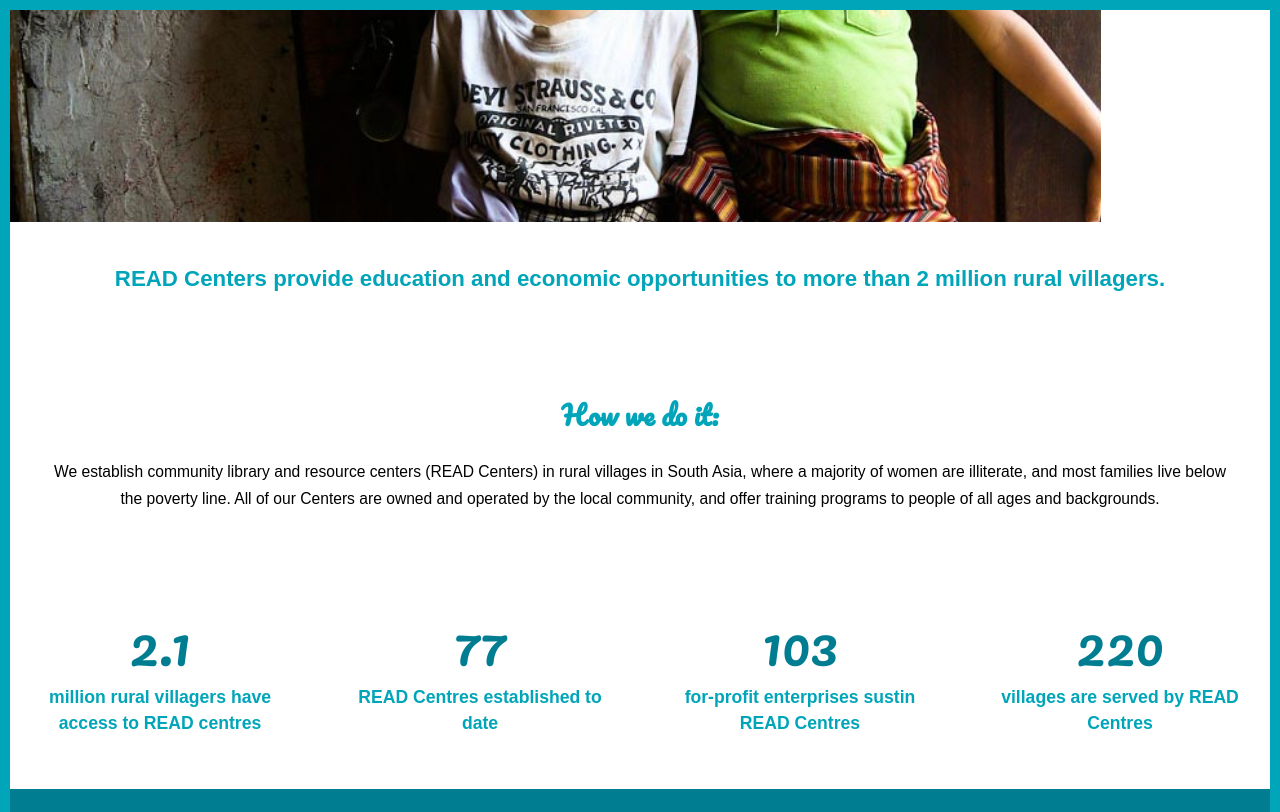
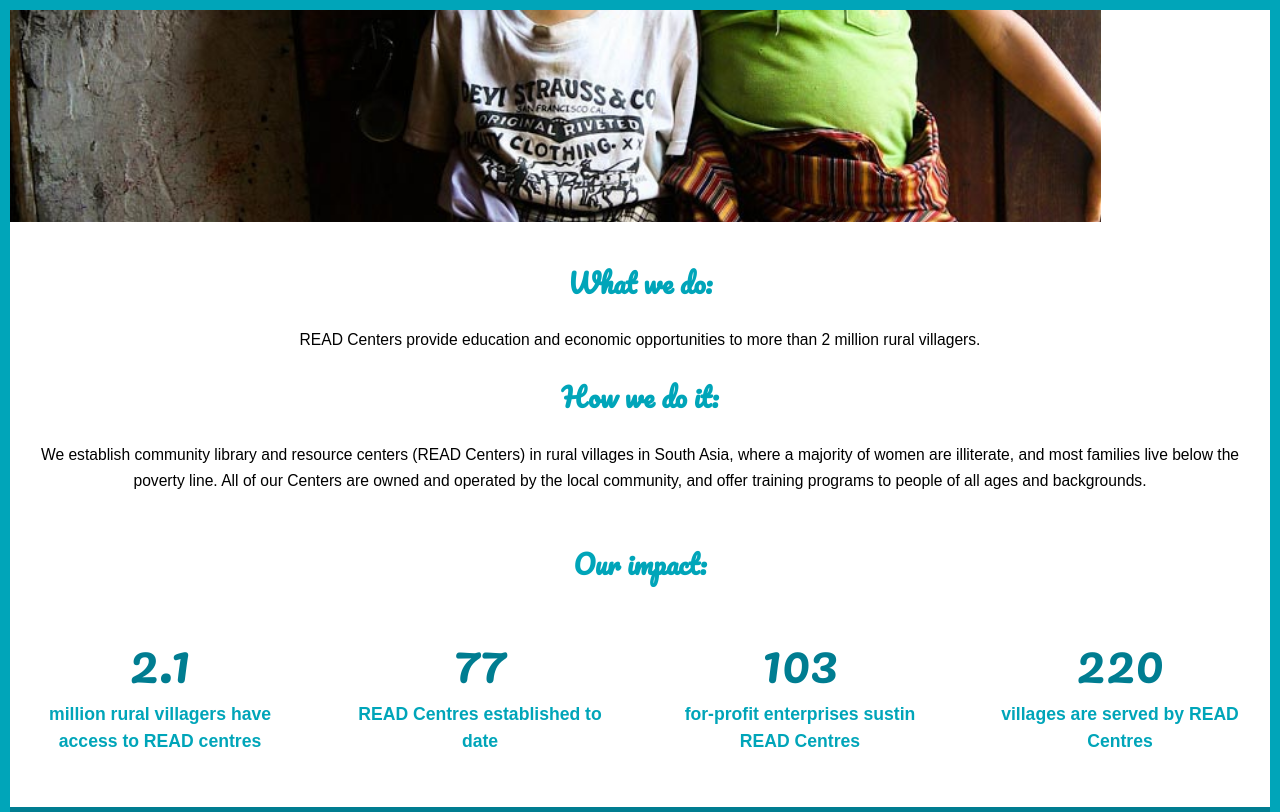
Before and after one commit to trac0040/non-for-profit, a Jekyll site: the page built from index.html, in a window 1280 px wide and 900 px high, scrolled down 370 px, cut to the strip 0-812 px from the top of the window. Built offline with Jekyll 4.4.1, drawn with Linux system fonts in a browser that asks for light colours; nearby versions of some CDN libraries; Markdown is read by kramdown in place of the engine named in the settings.

Commit message:
feat(html, css) complete impact section

```diff
--- a/index.html
+++ b/index.html
@@ -8,12 +8,11 @@ layout: default
 		</div>
 	</div>
 
-	<div class="grid"> <!--what we do/how we do it-->
+	<div class="grid">
 		<div class="unit island unit-s-1">
-			<h4 class="light-teal text-center">READ Centers provide education and economic opportunities to more than 2 million rural villagers.</h4>
-		</div>
+			<h5 class="light-teal text-center">What we do:</h5>
+			<p class="milli text-center what-we-do">READ Centers provide education and economic opportunities to more than 2 million rural villagers.</p>
 
-		<div class="unit island-double unit-s-1">
 			<h5 class="light-teal text-center">How we do it:</h5>
 			<p class="milli text-center">We establish community library and resource centers (READ Centers) in rural villages in South Asia, where a majority of women are illiterate, and most families live below the poverty line. All of our Centers are owned and operated by the local community, and offer training programs to people of all ages and backgrounds.</p>
 		</div>
@@ -21,6 +20,9 @@ layout: default
 	</div>
 
 	<div class="grid impact-section">
+		<div class="unit unit-s-1">
+			<h5 class="light-teal text-center">Our impact:</h5>
+		</div>
 
 	  	<div class="island unit unit-s-1 unit-m-1-2 unit-l-1-4">
 
--- a/scss/components/_main.scss
+++ b/scss/components/_main.scss
@@ -201,7 +201,7 @@ padding: 1em;
   //min-height: 600px;
 }
 
-/////////// HOME PAGE STYLING ///////////
+/////////////////////// HOME PAGE STYLING /////////////////////
 
 .home-banner{
 	padding: 1em;
@@ -219,6 +219,10 @@ background: url("../images/header-home.jpg") no-repeat center center fixed;
 .header-text{
   padding-top: 1.5em;
   padding-left: 1.5em;
+}
+
+.what-we-do{
+  //argin-bottom: -1em;
 }
 
 .counter {
```
Also changed, not shown: css/style.css (+51 -51 lines).
